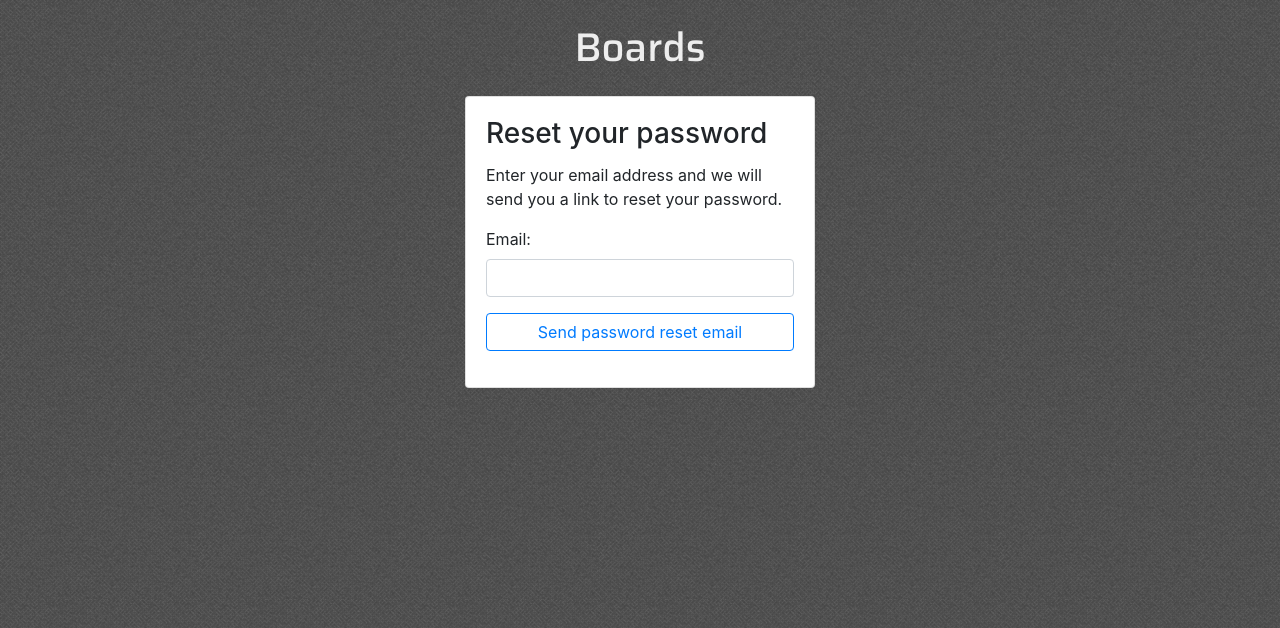
After one commit to pedrorls/ForumDjango, a Django app: a page that uses templates/base.html in a window 1280 px wide. The commit adds this page. Shown: the top 628 px of the page. Run offline with Django 3.2, Linux system fonts and the light colour scheme; some libraries are stand-ins or nearby versions.

Commit message:
small style change on buttons

```diff
--- a/templates/base.html
+++ b/templates/base.html
@@ -34,7 +34,7 @@
                 {% else %}
                   <form class="form-inline ml-auto">
                     <a href="{% url 'login' %}" class="btn btn-outline-secondary">Login</a>
-                    <a href="{% url 'signup' %}" class="btn btn-primary ml-2">Signup</a>
+                    <a href="{% url 'signup' %}" class="btn btn-outline-primary ml-2">Signup</a>
                   </form>
                 {% endif %}
               </div>
--- a/templates/login.html
+++ b/templates/login.html
@@ -11,7 +11,7 @@
           <form method="post" novalidate>
             {% csrf_token %}
             {% include 'includes/form.html' %}
-            <button type="submit" class="btn btn-primary btn-block">Log in</button>
+            <button type="submit" class="btn btn-outline-primary btn-block">Log in</button>
           </form>
         </div>
         <div class="card-footer text-muted text-center">
@@ -20,7 +20,7 @@
       </div>
       <div class="text-center py-2">
         <small>
-          <a href="#" class="text-muted">Forgot your password?</a>
+          <a href="{% url 'password_reset'%}" class="text-muted">Forgot your password?</a>
         </small>
       </div>
     </div>
--- a/templates/new_topic.html
+++ b/templates/new_topic.html
@@ -13,6 +13,6 @@
 {% block content %}
     <form method="post" novalidate>{% csrf_token %}
         {% include "includes/form.html" %}
-        <button type="submit" class="btn btn-success">Post</button>
+        <button type="submit" class="btn btn-outline-success btn-block">Post</button>
     </form>
 {% endblock %}
--- /dev/null
+++ b/templates/password_reset.html
@@ -0,0 +1,21 @@
+{% extends 'base_accounts.html' %}
+
+{% block title %}Reset your password{% endblock %}
+
+{% block content %}
+  <div class="row justify-content-center">
+    <div class="col-lg-4 col-md-6 col-sm-8">
+      <div class="card">
+        <div class="card-body">
+          <h3 class="card-title">Reset your password</h3>
+          <p>Enter your email address and we will send you a link to reset your password.</p>
+          <form method="post" novalidate>
+            {% csrf_token %}
+            {% include 'includes/form.html' %}
+            <button type="submit" class="btn btn-outline-primary btn-block">Send password reset email</button>
+          </form>
+        </div>
+      </div>
+    </div>
+  </div>
+{% endblock %}
--- /dev/null
+++ b/templates/password_reset_subject.txt
@@ -0,0 +1 @@
+[Boards] Please reset your password.
--- a/templates/signup.html
+++ b/templates/signup.html
@@ -11,7 +11,7 @@
           <form method="post" novalidate>
             {% csrf_token %}
             {% include 'includes/form.html' %}
-            <button type="submit" class="btn btn-primary btn-block">Create an account</button>
+            <button type="submit" class="btn btn-outline-primary btn-block">Create an account</button>
           </form>
         </div>
         <div class="card-footer text-muted text-center">
--- a/templates/topics.html
+++ b/templates/topics.html
@@ -11,7 +11,7 @@
 
 {% block content %}
     <div class="mb-4">
-        <a href="{% url 'new_topic' board.pk %}" class="btn btn-primary">New Topic</a>
+        <a href="{% url 'new_topic' board.pk %}" class="btn btn-outline-primary">New Topic</a>
     </div>
     <table class="table">
         <thead class="thead-inverse">
```
Also changed, not shown: templates/password_reset_done.html (added, +17 -0 lines), templates/password_reset_email.html (added, +19 -0 lines).
